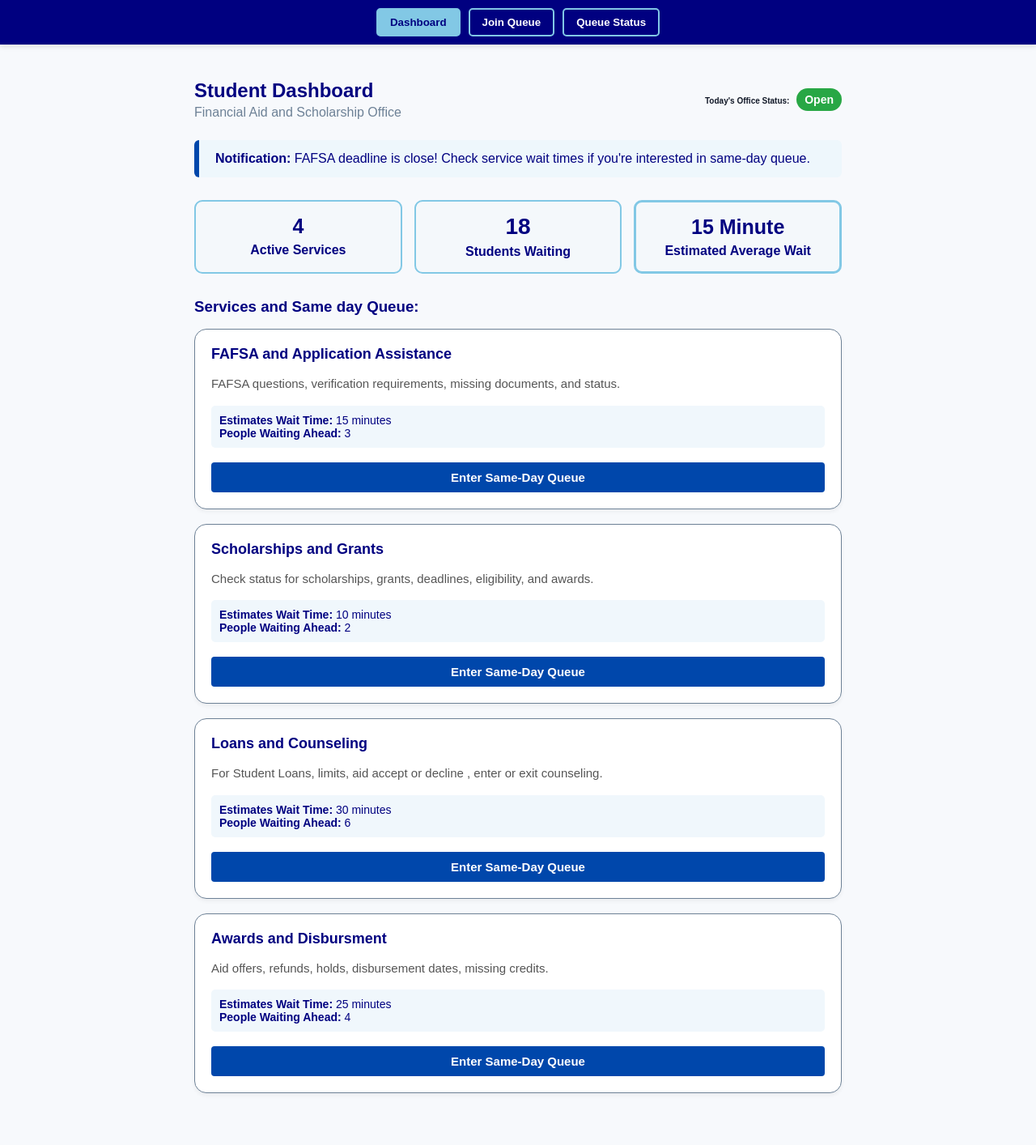
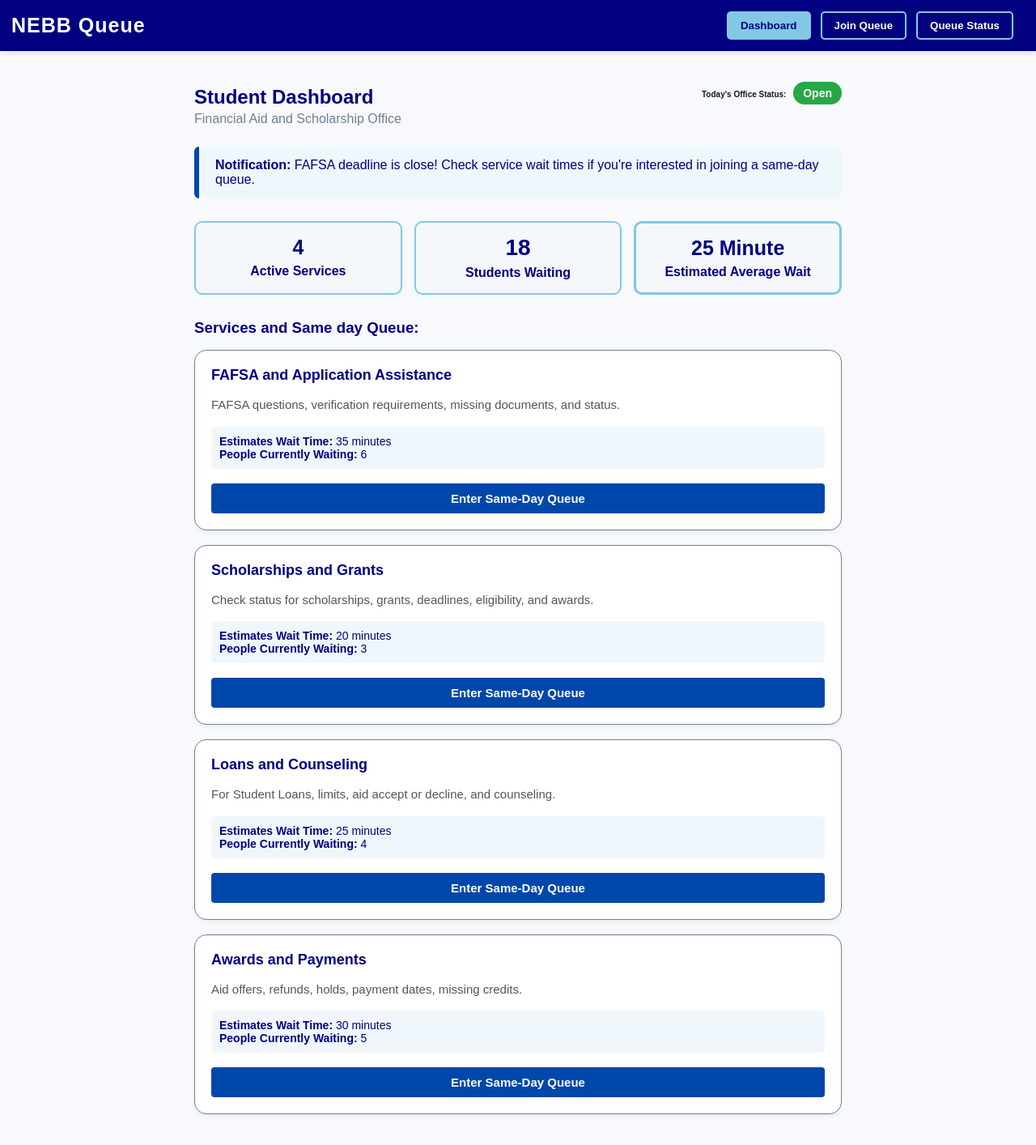
Before and after one commit to RealBenBizman/Software-Design-Group-18, a React app in the folder frontend/: page / in a window 1280 px wide. Shown: the top 1414 px of the page at 81% size. Before the commit the page ends 1393 px from the top, so only its background shows below. Built offline with nearby package versions, Linux system fonts and the light colour scheme; the HTML template or start-up script is replaced by a standard one.

Commit message:
Save local progress before merge

```diff
--- a/frontend/src/App.jsx
+++ b/frontend/src/App.jsx
@@ -12,12 +12,26 @@ function App(){
       {/*Switch Pages */}
       <nav style={{
         backgroundColor:'#000080',
-        padding: '10px 20px',
+        paddingTop: '14px',
+        paddingBottom: '14px',
+        paddingRight: '28px',
+        paddingLeft: '14px',
         display: 'flex',
-        justifyContent: 'center',
-        gap: '10px',
+        justifyContent: 'space-between',
+        alignItems: 'center',
         boxShadow: '0 3px 6px rgba(0,0,0,0.1)'
       }}>
+        {/* Program Name */}
+        <div style={{
+          color: '#ffffff',
+          fontSize:'25px',
+          fontWeight:'bold',
+          letterSpacing: '1px',
+          marginLeft: '0px'
+        }}> NEBB Queue</div>
+
+        {/*Top Of Page Button Navigation */}
+      <div style={{ display:'flex', gap:'12px'}}>
         <button
         onClick={()=>SetCurrScreen('dashboard')}
         style={{
@@ -57,6 +71,7 @@ function App(){
           cursor: 'pointer'
         }}
         >Queue Status</button>
+        </div>
       </nav>
       {/*Go to Clicked Screen */}
       <main style={{padding:'18px'}}>
@@ -65,6 +80,8 @@ function App(){
         {currScreen==='status' && <QueueStatus />}
       </main>
     </div>
+
+
   );
 }
 
--- a/frontend/src/Pages/Dashboard.jsx
+++ b/frontend/src/Pages/Dashboard.jsx
@@ -5,50 +5,50 @@ const Dashboard=() => {
             id:1,
             name: 'FAFSA and Application Assistance',
             desc: 'FAFSA questions, verification requirements, missing documents, and status.',
-            wait: ' 15 minutes',
-            people: 3,
+            wait: ' 35 minutes',
+            people: 6,
         },
         {
             id:2,
             name: 'Scholarships and Grants',
             desc: 'Check status for scholarships, grants, deadlines, eligibility, and awards.',
-            wait: ' 10 minutes',
-            people: 2,
+            wait: ' 20 minutes',
+            people: 3,
         },
         {
             id:3,
             name: 'Loans and Counseling',
-            desc: 'For Student Loans, limits, aid accept or decline , enter or exit counseling.',
-            wait: ' 30 minutes',
-            people: 6,
+            desc: 'For Student Loans, limits, aid accept or decline, and counseling.',
+            wait: ' 25 minutes',
+            people: 4,
         },
         {
             id: 4,
-            name: 'Awards and Disbursment',
-            desc: 'Aid offers, refunds, holds, disbursement dates, missing credits.',
-            wait: ' 25 minutes',
-            people: 4,
+            name: 'Awards and Payments',
+            desc: 'Aid offers, refunds, holds, payment dates, missing credits.',
+            wait: ' 30 minutes',
+            people: 5,
         },
     ];
 
     return(
         <div style={{ maxWidth: '800px', margin: '0 auto', padding: '25px', fontFamily: 'sans-serif'}}>
             {/* Top Header & Office Status */}
-            <div style={{ display: 'flex', justifyContent: 'space-between', alignItems: 'center', marginBottom: '25px'}}>
+            <div style={{ display: 'flex', justifyContent: 'space-between', alignItems: 'flex-start',flexWrap:'wrap',gap:'10px', marginBottom: '25px'}}>
                 <div>
                     <h2 style={{ color: '#000080', margin: '0 0 4px 0'}}>Student Dashboard</h2>
                     <p style={{ color: '#6D8196',margin: 0, fontWeight: '500'}}>Financial Aid and Scholarship Office</p>
                 </div>
                 <div style={{ textAlign: 'right'}}>
                     <span style={{ fontSize: '10px', fontWeight: 'bold', color: '000080', marginRight: '6px'}}>Today's Office Status: </span>
-                    <span style={{backgroundColor: '#28a745', color: 'white', padding: '6px 10px', borderRadius:'20px', fontWeight: 'bold', fontSize: '14px'}}>
+                    <span style={{backgroundColor: '#28a745', color: 'white', padding: '6px 12px', borderRadius:'20px', fontWeight: 'bold', fontSize: '14px'}}>
                         Open
                     </span>
                 </div>
             </div>
             {/* Notification Banner */}
             <div style={{ backgroundColor: '#eef7fc', borderLeft: '6px solid #0047AB', padding: '14px 20px', marginBottom: '28px', borderRadius:'6px', color: '#000080' }}>
-                <strong>Notification: </strong>FAFSA deadline is close! Check service wait times if you're interested in same-day queue.
+                <strong>Notification: </strong>FAFSA deadline is close! Check service wait times if you're interested in joining a same-day queue.
             </div>
             {/* Queue Overview Summary */}
             <div style={{ display: 'grid', gridTemplateColumns: 'repeat(3, 1fr)', gap:'15px', marginBottom: '30px'}}>
@@ -61,7 +61,7 @@ const Dashboard=() => {
                     <span style={{color: '#000080', fontWeight: '600' }}>Students Waiting</span>
                 </div>
                 <div style={{ background: '#f4f8fb', border: '3px solid #82C8E5', padding: '16px', borderRadius: '10px', textAlign: 'center'}}>
-                    <h3 style={{ margin: '0 0 6px 0', color: '#000080', fontSize: '25px'}}>15 Minute</h3>
+                    <h3 style={{ margin: '0 0 6px 0', color: '#000080', fontSize: '25px'}}>25 Minute</h3>
                     <span style={{ color: '#000080', fontWeight: '600'}}>Estimated Average Wait</span>
                 </div>
             </div>
@@ -87,7 +87,7 @@ const Dashboard=() => {
                         <p style={{ color: '#555', fontSize: '15px', lineHeight: '1.5', marginBottom: '15px'}}>{service.desc}</p>
                         <div style={{ fontSize: '14px', color:'#000080', marginBottom: '18px', backgroundColor: '#f0f7fc', padding:'10px', borderRadius: '5px'}}>
                             <div><strong>Estimates Wait Time:</strong>{service.wait}</div>
-                            <div><strong>People Waiting Ahead: </strong>{service.people}</div>
+                            <div><strong>People Currently Waiting: </strong>{service.people}</div>
                         </div>
                     </div>
                     <button
--- a/frontend/src/Pages/JoinQueue.jsx
+++ b/frontend/src/Pages/JoinQueue.jsx
@@ -13,10 +13,10 @@ const[appointTime, setAppointTime]=useState('');
 const[formError, setFormError]=useState('');
 
 const services =[
-    { id:1, name: 'FAFSA and Application assistance',wait:'40 min',people: 7},
-    {id: 2, name: 'Scholarships and Grants', wait:'35 min',people: 6},
-    {id: 3, name: 'Loans and visiting Counselors', wait:'27 min',people:4},
-    {id: 4, name: 'Awards and Disbursement', wait: '30 min', people: 5},
+    { id:1, name: 'FAFSA and Application Assistance',wait:'40 min',people: 7},
+    {id: 2, name: 'Scholarships and Grants', wait:'35 min',people: 4},
+    {id: 3, name: 'Loans and Visiting Counselors', wait:'27 min',people:4},
+    {id: 4, name: 'Awards and Payments', wait: '30 min', people: 5},
 ];
 const handleJoinSameDay = () => {
     const service = services.find((s) => s.id ===selectedServiceId);
--- a/frontend/src/Pages/QueueStatus.jsx
+++ b/frontend/src/Pages/QueueStatus.jsx
@@ -5,17 +5,17 @@ const QueueStatus =() => {
 
     const[currentSpot, setCurrentSpot]=useState(1);
     const[notif,setNotif]=useState([
-        {id: 1, text:'You are in the queue for FAFSA and Application Assistance.', time: '1:45 PM',type:'info'},
-        {id: 2, text:'Your spot has moved up! you are now #3 in line.',time:'1:50 PM',type:'update'}
+        {id: 1, text:'You are in the queue for FAFSA and Application Assistance.', time: '1:30 PM',type:'info'},
+        {id: 2, text:'Your spot has moved up! you are now #3 in line.',time:'1:40 PM',type:'update'}
     ]);
-    const steps=['Joined','Waiting','Coming Up','It is your turn'];
+    const steps=['Joined','Waiting','Coming Up','It Is Your Turn'];
 
     // Tickets and Queue Info
     const queueData ={
         ticketNum: 'A-104',
         serviceNam:'FAFSA and Application Assistance',
         spotInLine: 3,
-        estWait: '10 minutes',
+        estWait: '20 minutes',
         advisorNam: 'Paula Wilson',
         advisorOffice: 'Room 106A',
         timeJoin: '1:30 PM',
@@ -56,6 +56,18 @@ const QueueStatus =() => {
         <div style={{ maxWidth:'700px', margin: '0 auto',padding:'25px', fontFamily:'sans-serif'}}>
             <h2 style={{color:'#000080',marginBottom:'5px'}}>Live Queue: </h2>
             <p style={{color: '#6D8196',marginBottom: '25px'}}>Track your spot in line</p>
+            {/* Queue Notifications */}
+            <div style={{ backgroundColor: '$ffffff', border: '1.3px solid #6D8196',borderRadius:'8px',padding:'18px',marginBottom:'20px'}}>
+                <h3 style={{color: '#000080',marginTop:0,fontSize:'15px', marginBottom:'12px'}}>Queue Notifications</h3>
+                <div style={{display:'flex',flexDirection:'column',gap: '8px'}}>
+                    {notif.slice().reverse().map((note)=>(
+                        <div key={note.id} style={{padding:'10px 12px',backgroundColor: '#f0f7fc',borderRadius:'5px',borderLeft: '3px solid #0047AB',display:'flex',justifyContent:'space-between',alignItems:'center'}}>
+                            <span style={{fontSize:'14px',color:'#000080'}}>{note.text}</span>
+                            <span style={{fontSize:'12px', color: '#6D8196',marginLeft:'8px'}}>{note.time}</span>
+                            </div>
+                    ))}
+                </div>
+            </div>
 
             {/* Main Status Ticket */}
             <div style={{backgroundColor:'#ffffff',border:'2px solid #0047AB',borderRadius:'10px',padding:'25px',boxShadow:'0 5px 12px rgba(0,0,0,0.5)',marginBottom: '25px'}}>
@@ -158,18 +170,7 @@ const QueueStatus =() => {
                     Leave Queue
                 </button>
             </div>
-            {/* Queue Notification */}
-            <div style={{ backgroundColor: '$ffffff', border: '1.3px solid #6D8196',borderRadius:'8px',padding:'18px'}}>
-                <h3 style={{color: '#000080',marginTop:0,fontSize:'15px', marginBottom:'12px'}}>Queue Notification</h3>
-                <div style={{display:'flex',flexDirection:'column',gap: '8px'}}>
-                    {notif.slice().reverse().map((note)=>(
-                        <div key={note.id} style={{padding:'10px 12px',backgroundColor: '#f0f7fc',borderRadius:'5px',borderLeft: '3px solid #0047AB',display:'flex',justifyContent:'space-between',alignItems:'center'}}>
-                            <span style={{fontSize:'14px',color:'#000080'}}>{note.text}</span>
-                            <span style={{fontSize:'12px', color: '#6D8196',marginLeft:'8px'}}>{note.time}</span>
-                            </div>
-                    ))}
-                </div>
-            </div>
+
             {/* Confirmation Modal overlay */}
             {showCancelModal && (
                 <div style={{
```
